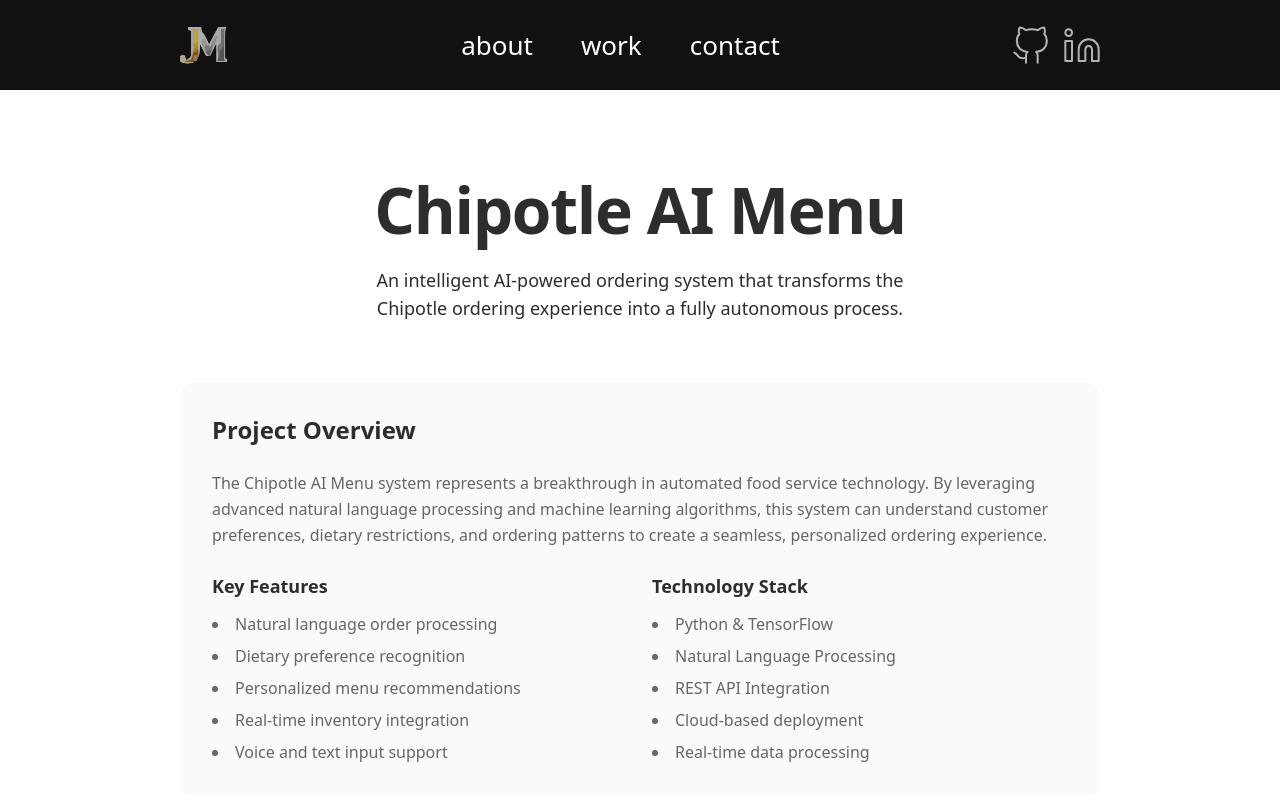
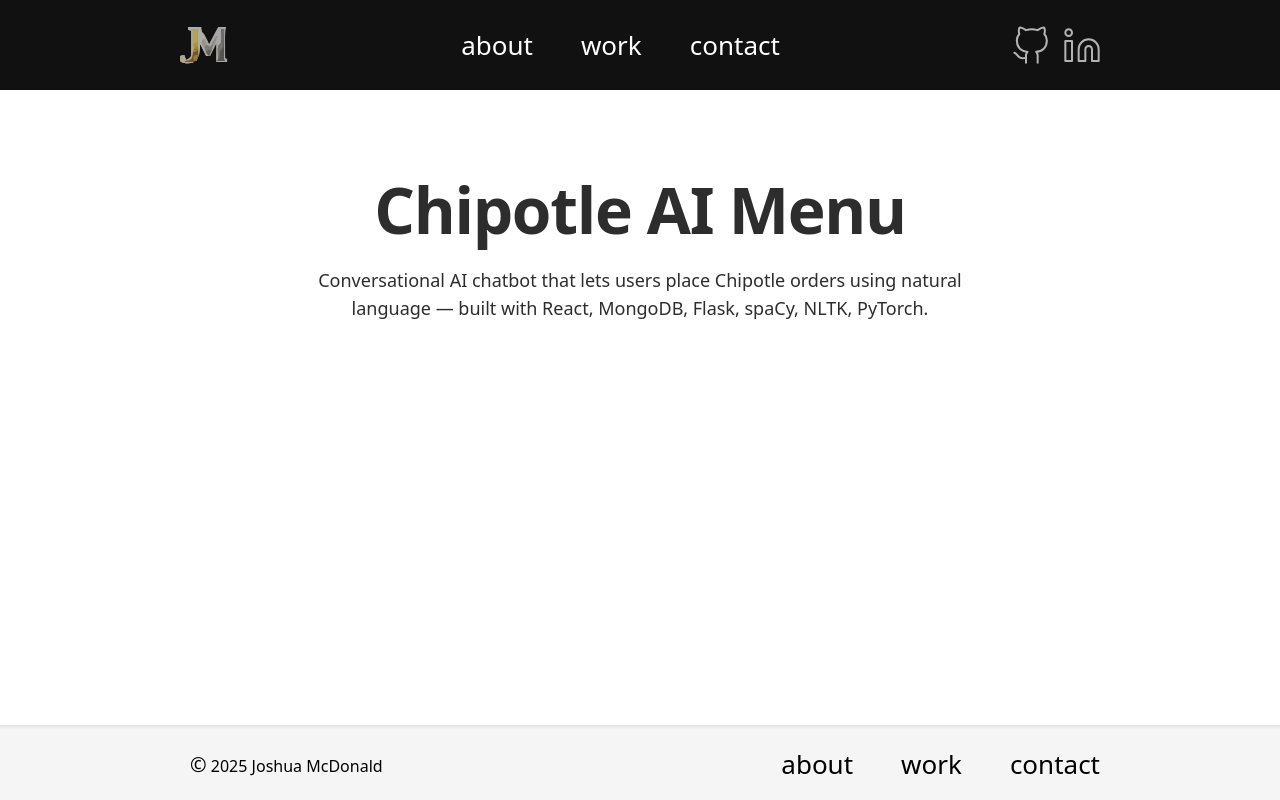
Before and after one commit to robmcdonald5/personalsite, a SvelteKit app: page /work/ai-menu-chatbot in a window 1280 px wide. Shown: the top 800 px of the page. Built offline with nearby package versions, Linux system fonts and the light colour scheme.

Commit message:
Updated display page

```diff
--- a/src/routes/work/ai-menu-chatbot/+page.svelte
+++ b/src/routes/work/ai-menu-chatbot/+page.svelte
@@ -21,48 +21,9 @@
           <h1 class="text-[#2D2D2D] text-[64px] font-inter font-bold tracking-[-1.28px] text-center leading-tight">
             Chipotle AI Menu
           </h1>
-          <p class="text-[#2D2D2D] text-lg font-inter text-center max-w-[600px]">
-            An intelligent AI-powered ordering system that transforms the Chipotle ordering experience into a fully autonomous process.
+          <p class="text-[#2D2D2D] text-lg font-inter text-center max-w-[650px]">
+            Conversational AI chatbot that lets users place Chipotle orders using natural language — built with React, MongoDB, Flask, spaCy, NLTK, PyTorch.
           </p>
-        </div>
-
-        <!-- Project Content Area -->
-        <div class="flex justify-center">
-          <div class="w-full max-w-[1000px] bg-[#FAFAFA] rounded-2xl p-8 mb-[60px]">
-            <h2 class="text-[#2D2D2D] text-2xl font-inter font-bold mb-6">
-              Project Overview
-            </h2>
-            <div class="space-y-6">
-              <p class="text-[#666666] font-inter leading-relaxed">
-                The Chipotle AI Menu system represents a breakthrough in automated food service technology.
-                By leveraging advanced natural language processing and machine learning algorithms, this system
-                can understand customer preferences, dietary restrictions, and ordering patterns to create a
-                seamless, personalized ordering experience.
-              </p>
-              <div class="grid md:grid-cols-2 gap-6">
-                <div>
-                  <h3 class="text-[#2D2D2D] text-lg font-inter font-semibold mb-3">Key Features</h3>
-                  <ul class="text-[#666666] font-inter space-y-2 list-disc list-inside">
-                    <li>Natural language order processing</li>
-                    <li>Dietary preference recognition</li>
-                    <li>Personalized menu recommendations</li>
-                    <li>Real-time inventory integration</li>
-                    <li>Voice and text input support</li>
-                  </ul>
-                </div>
-                <div>
-                  <h3 class="text-[#2D2D2D] text-lg font-inter font-semibold mb-3">Technology Stack</h3>
-                  <ul class="text-[#666666] font-inter space-y-2 list-disc list-inside">
-                    <li>Python & TensorFlow</li>
-                    <li>Natural Language Processing</li>
-                    <li>REST API Integration</li>
-                    <li>Cloud-based deployment</li>
-                    <li>Real-time data processing</li>
-                  </ul>
-                </div>
-              </div>
-            </div>
-          </div>
         </div>
       </section>
     </div>
```
